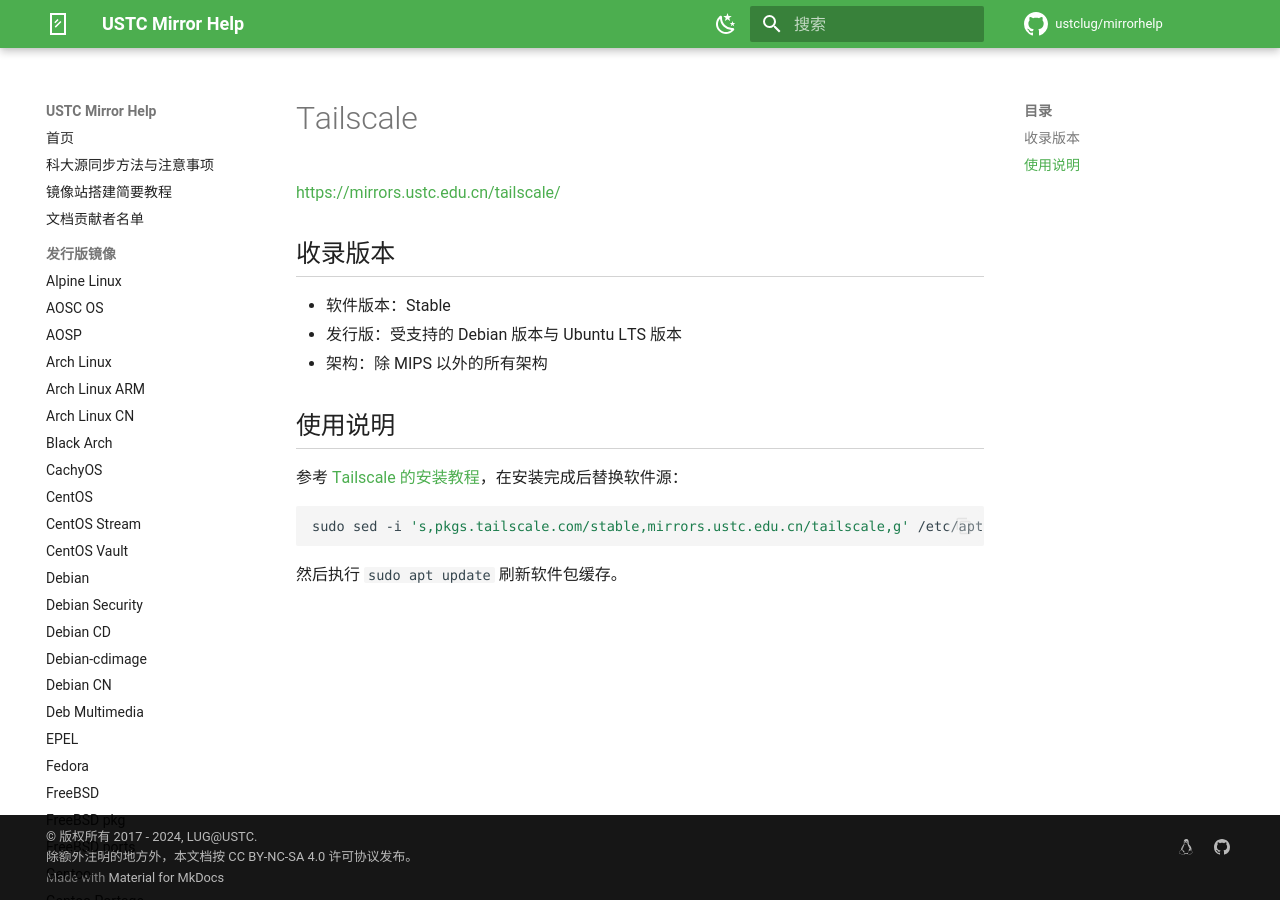
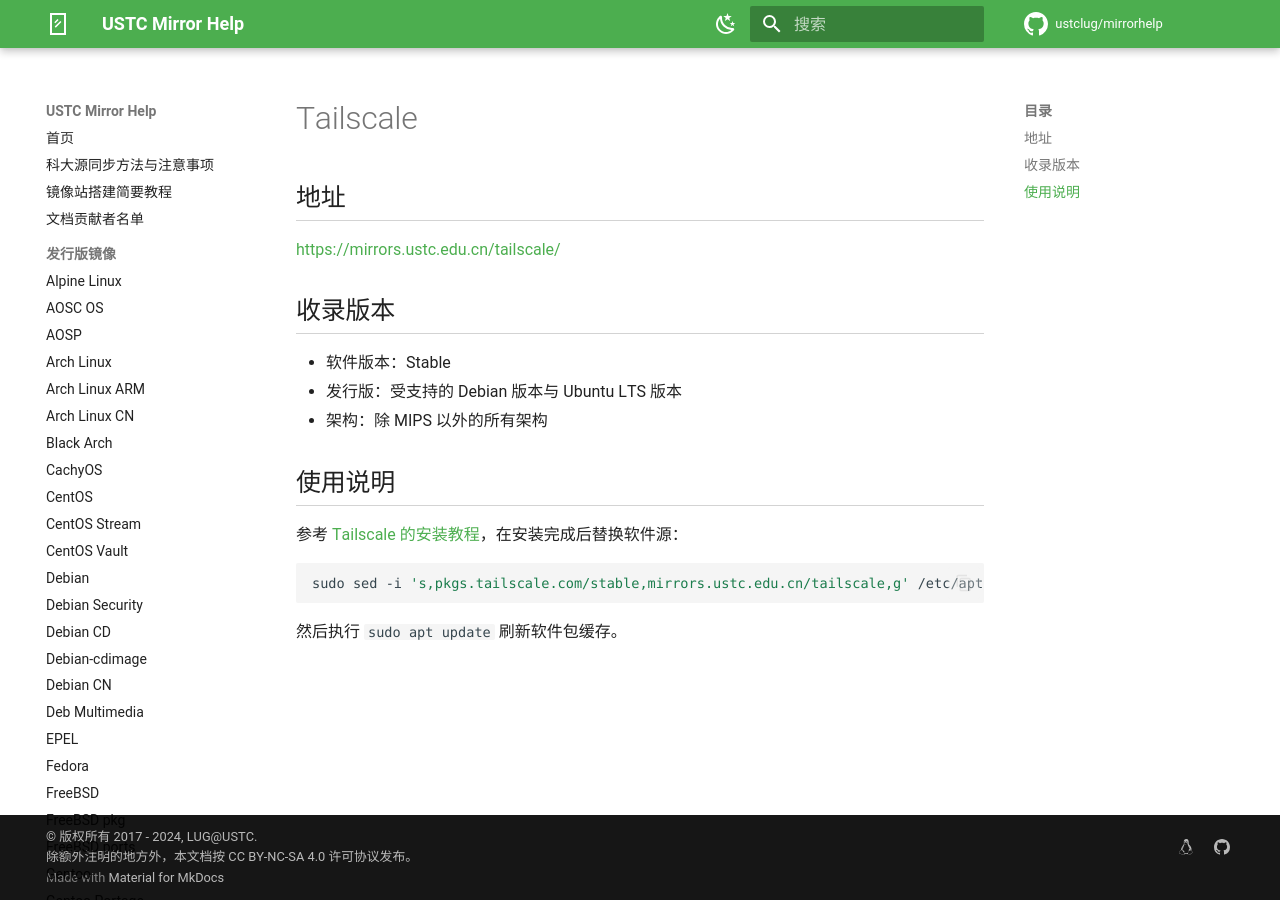
Before and after one commit to ustclug/mirrorhelp, an MkDocs documentation site: the page built from docs/tailscale.md, in a window 1280 px wide. Built offline with MkDocs 1.6.1 and Material for MkDocs 9.7.7, drawn with Linux system fonts in a browser that asks for light colours; comment, search, counter and statistics services are not loaded.

Commit message:
Update Tailscale Help

```diff
--- a/docs/tailscale.md
+++ b/docs/tailscale.md
@@ -1,4 +1,6 @@
 # Tailscale
+
+## 地址
 
 <https://mirrors.ustc.edu.cn/tailscale/>
 
```
